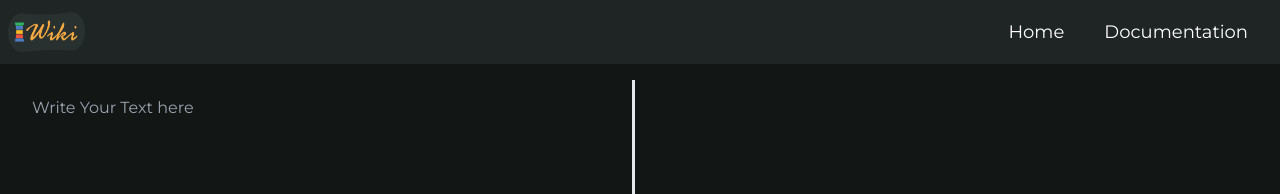
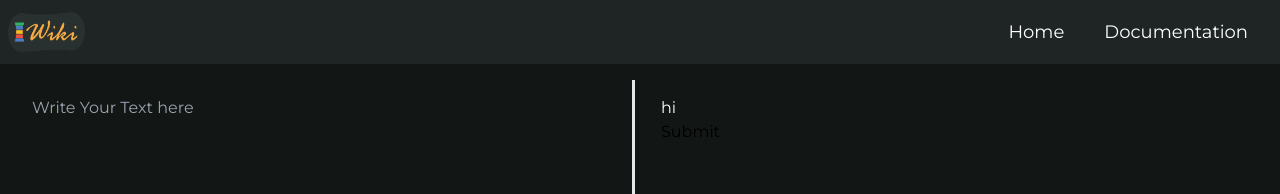
Before and after one commit to SidharthMudgil/lg-wiki, a React (Create React App) app: page /input in a window 1280 px wide. Shown: the top 194 px of the page. Built offline with nearby package versions, Linux system fonts and the light colour scheme.

Commit message:
normalChange

```diff
--- a/package.json
+++ b/package.json
@@ -8,7 +8,6 @@
     "@testing-library/user-event": "^13.5.0",
     "@tinymce/tinymce-react": "^4.3.2",
     "appwrite": "^13.0.1",
-
     "html-react-parser": "^5.1.5",
     "path": "^0.12.7",
     "react": "^18.2.0",
@@ -18,6 +17,7 @@
     "react-scripts": "5.0.1",
     "react-syntax-highlighter": "^15.5.0",
     "remark-gfm": "^4.0.0",
+    "remark-html": "^16.0.1",
     "web-vitals": "^2.1.4"
   },
   "scripts": {
--- a/src/userContribution/UserInput.js
+++ b/src/userContribution/UserInput.js
@@ -1,26 +1,61 @@
-import React, { useState } from 'react'
+import React, { useState} from 'react'
 import Markdown from 'react-markdown'
 import {Prism as SyntaxHighlighter} from 'react-syntax-highlighter'
 import '../userContribution/UserInput.css'
 import remarkGfm from 'remark-gfm'
+
 import { vscDarkPlus } from 'react-syntax-highlighter/dist/esm/styles/prism'
-// Did you know you can use tildes instead of backticks for code in markdown?
+
 
 
 export default function UserInput() {
 
-    const [text,setText] =useState();
+    const [text,setText] =useState('hi');
+    const [serializedContent, setSerializedContent] = useState('');
 
+  // Function to serialize the content of a DOM element
+  function serializeElement(element) {
+    let serialized = '<' + element.tagName.toLowerCase();
 
+    // Serialize attributes
+    for (let attr of element.attributes) {
+      serialized += ' ' + attr.name + '="' + attr.value + '"';
+    }
+
+    serialized += '>';
+
+    // Serialize children recursively
+    for (let child of element.childNodes) {
+      if (child.nodeType === Node.TEXT_NODE) {
+        serialized += child.textContent;
+      } else if (child.nodeType === Node.ELEMENT_NODE) {
+        serialized += serializeElement(child);
+      }
+    }
+
+    serialized += '</' + element.tagName.toLowerCase() + '>';
+    return serialized;
+  }
+
+// Function to handle submit button click
+function handleSubmit() {
+  const divElement = document.getElementById('output');
+  if (divElement) {
+    const serializedContent = serializeElement(divElement);
+    setSerializedContent(serializedContent);
+    console.log(serializedContent)
+  }
+}
   return (<div className='markdown h-s'>
     <div className='markdown-input'>
-<textarea  width="1000px" className='textinput-markdown ' placeholder='Write Your Text here' onChange={(e)=> {setText(String(e.target.value))}}/>
+<textarea  width="1000px" className='textinput-markdown ' placeholder='Write Your Text here'onChange={(e)=> {setText(String(e.target.value))}}/>
 </div>
-<div className="markdown-container">
-    <Markdown
+<div className="markdown-container"     id="output">
+<Markdown
     children={text}
     remarkPlugins={[remarkGfm]}
-    className='markdown-output'
+
+    className='markdown-output text-white'
 
     components={{
       code(props) {
@@ -43,7 +78,9 @@ export default function UserInput() {
             }
           }}
         />
-
+         <div>    <button onClick={handleSubmit}>Submit</button>
+         <div>{}</div>
+      </div>
 
         </div>
         </div>
```
Also changed, not shown: src/services/auth.js (added, +70 -0 lines), 1 other file (tests, documents, lock files or other folders).
